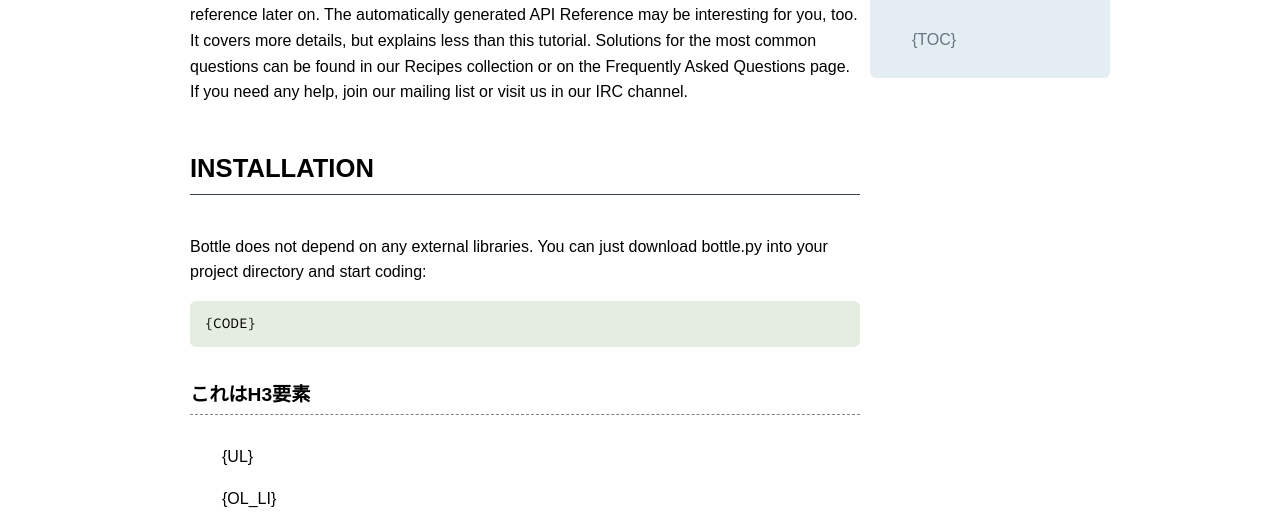
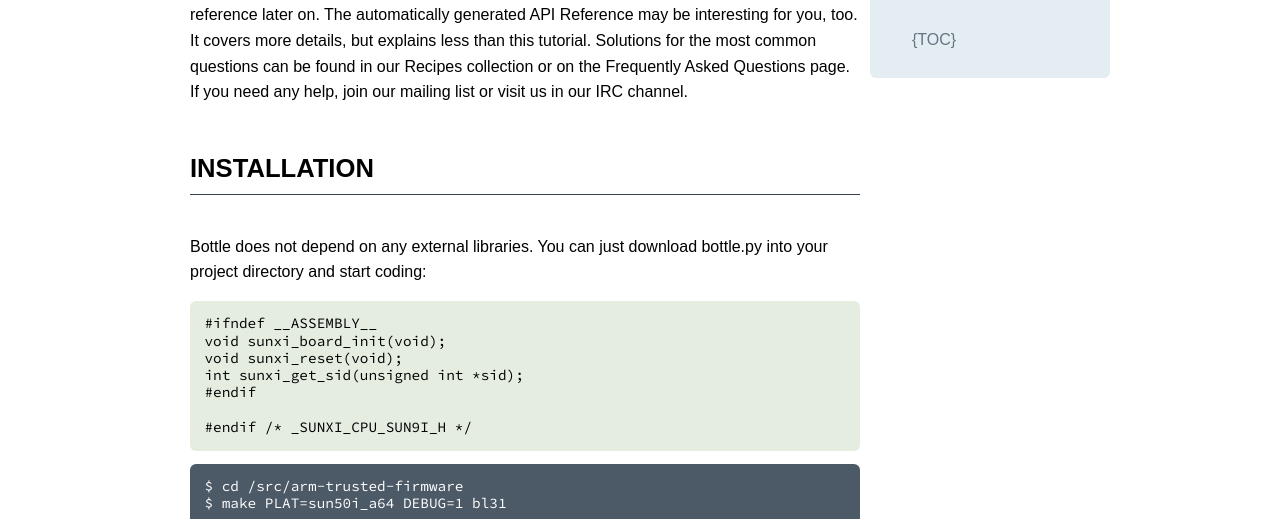
Before and after one commit to kmwtr/doc, a plain HTML site: page html/Cortex-A/hinagata.html in a window 1280 px wide. Shown: the part 278-797 px from the top of the page. Drawn offline with Linux system fonts and the light colour scheme.

Commit message:
add code samples

```diff
--- a/html/Cortex-A/hinagata.html
+++ b/html/Cortex-A/hinagata.html
@@ -25,7 +25,16 @@
 
             <h2 id="{H2}">INSTALLATION</h2>
             <p>Bottle does not depend on any external libraries. You can just download bottle.py into your project directory and start coding:</p>
-            <pre><code>{CODE}</code></pre>
+            <pre><code class="Code">#ifndef __ASSEMBLY__
+void sunxi_board_init(void);
+void sunxi_reset(void);
+int sunxi_get_sid(unsigned int *sid);
+#endif
+
+#endif /* _SUNXI_CPU_SUN9I_H */</code></pre>
+            <pre><code class="Bash">$ cd /src/arm-trusted-firmware
+$ make PLAT=sun50i_a64 DEBUG=1 bl31
+</code></pre>
             <h3>これはH3要素</h3>
             <ul>{UL}</ul>
             <ol>{OL_LI}</ol>
```
